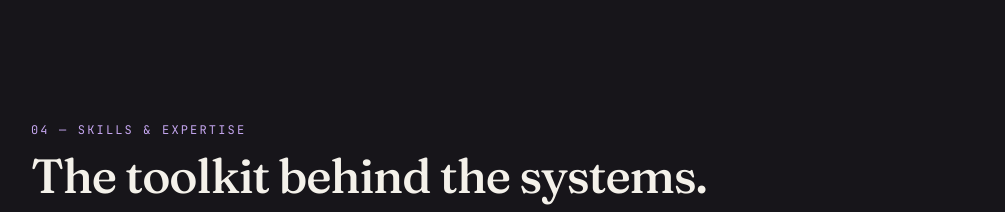
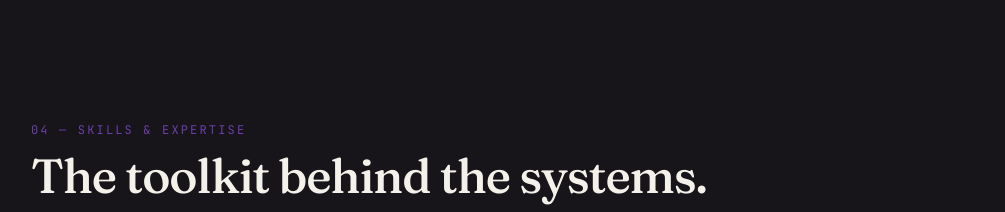
Before and after one commit to ashishsharma7292/ashish-sharma-portfolio, a React (Vite) app: page / in a window 1280 px wide. Shown: the part 4820-5032 px from the top of the page, without its empty margins (65-1070 px from the left). Built offline with nearby package versions, Linux system fonts and the light colour scheme.

Commit message:
Fix issue of import

```diff
--- a/src/components/Skills.tsx
+++ b/src/components/Skills.tsx
@@ -6,12 +6,7 @@ export default function Skills() {
   return (
     <section id="skills" aria-labelledby="skills-title" className="bg-night py-24 text-paper md:py-36">
       <div className="mx-auto max-w-6xl px-5 md:px-8">
-        <Reveal className="mb-12 md:mb-16">
-          <p className="font-mono text-xs uppercase tracking-[0.18em] text-[#c4a5ee]">04 — Skills & expertise</p>
-          <h2 id="skills-title" className="mt-3 max-w-3xl font-display text-3xl font-medium leading-[1.1] tracking-tight md:text-5xl">
-            The toolkit behind the systems.
-          </h2>
-        </Reveal>
+        <SectionHeading id="skills-title" kicker="04 — Skills & expertise" title="The toolkit behind the systems."/>
 
         <div className="grid gap-x-12 gap-y-12 sm:grid-cols-2 lg:grid-cols-3">
           {skills.map((g, i) => (
```
